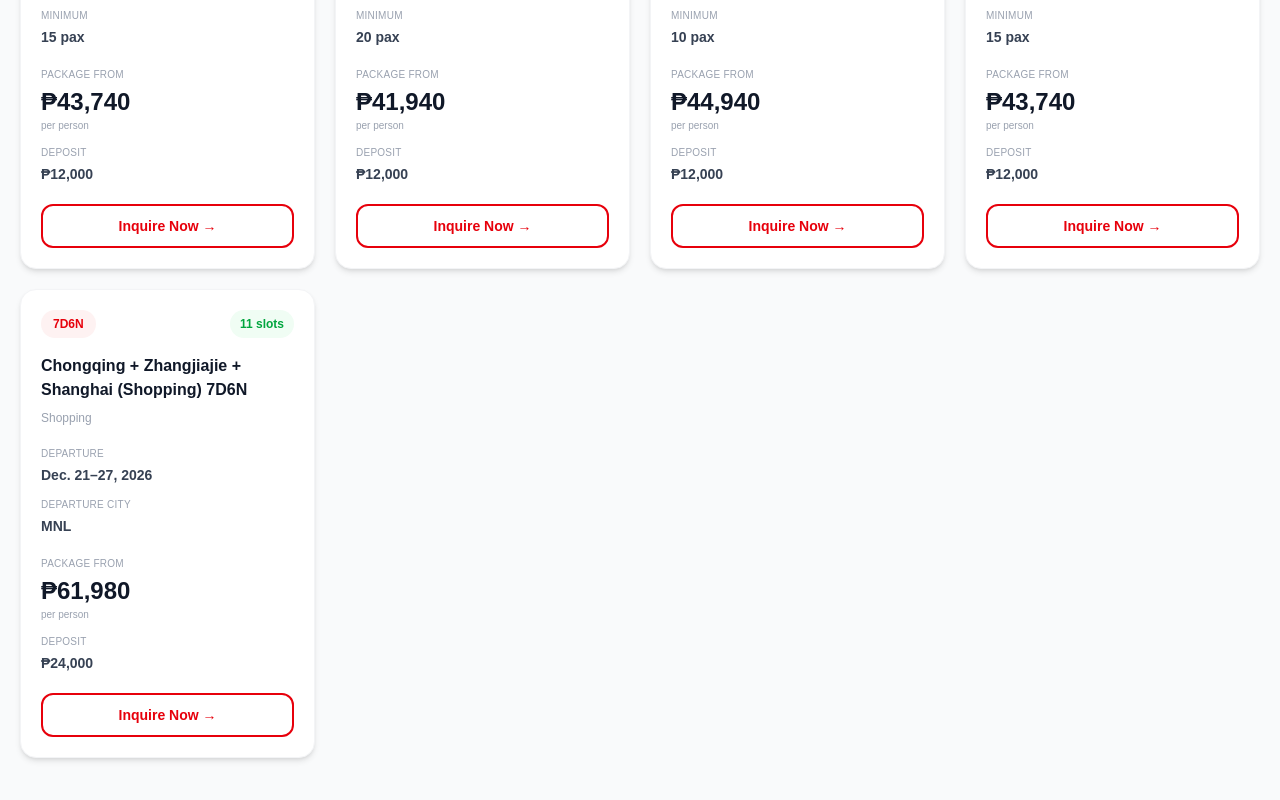
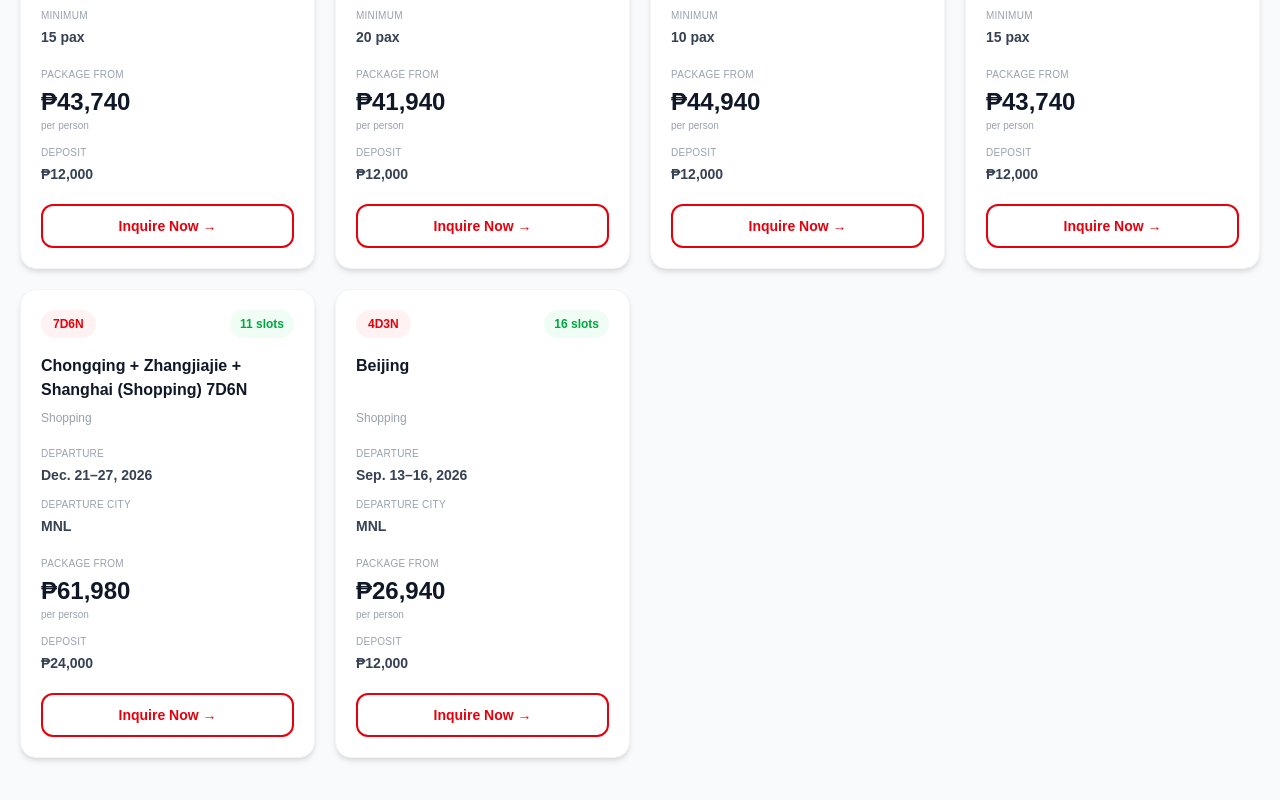
Before and after one commit to chingutravelandtours/chingu-website, a Next.js app: page /china-tours in a window 1280 px wide. Shown: the part 1496-2296 px from the top of the page. Built offline with nearby package versions, Linux system fonts and the light colour scheme.

Commit message:
Update page.tsx

```diff
--- a/app/china-tours/page.tsx
+++ b/app/china-tours/page.tsx
@@ -157,6 +157,17 @@ const packages: Package[] = [
   price: 1033 * USD_TO_PHP,
   slots: 11,
   deposit: 400 * USD_TO_PHP,
+},
+
+ {
+  title: "Beijing",
+  subtitle: "Shopping",
+  duration: "4D3N",
+  dates: "Sep. 13–16, 2026",
+  city: "MNL",
+  price: 449 * USD_TO_PHP,
+  slots: 16,
+  deposit: 200 * USD_TO_PHP,
 },
 ];
 
```
